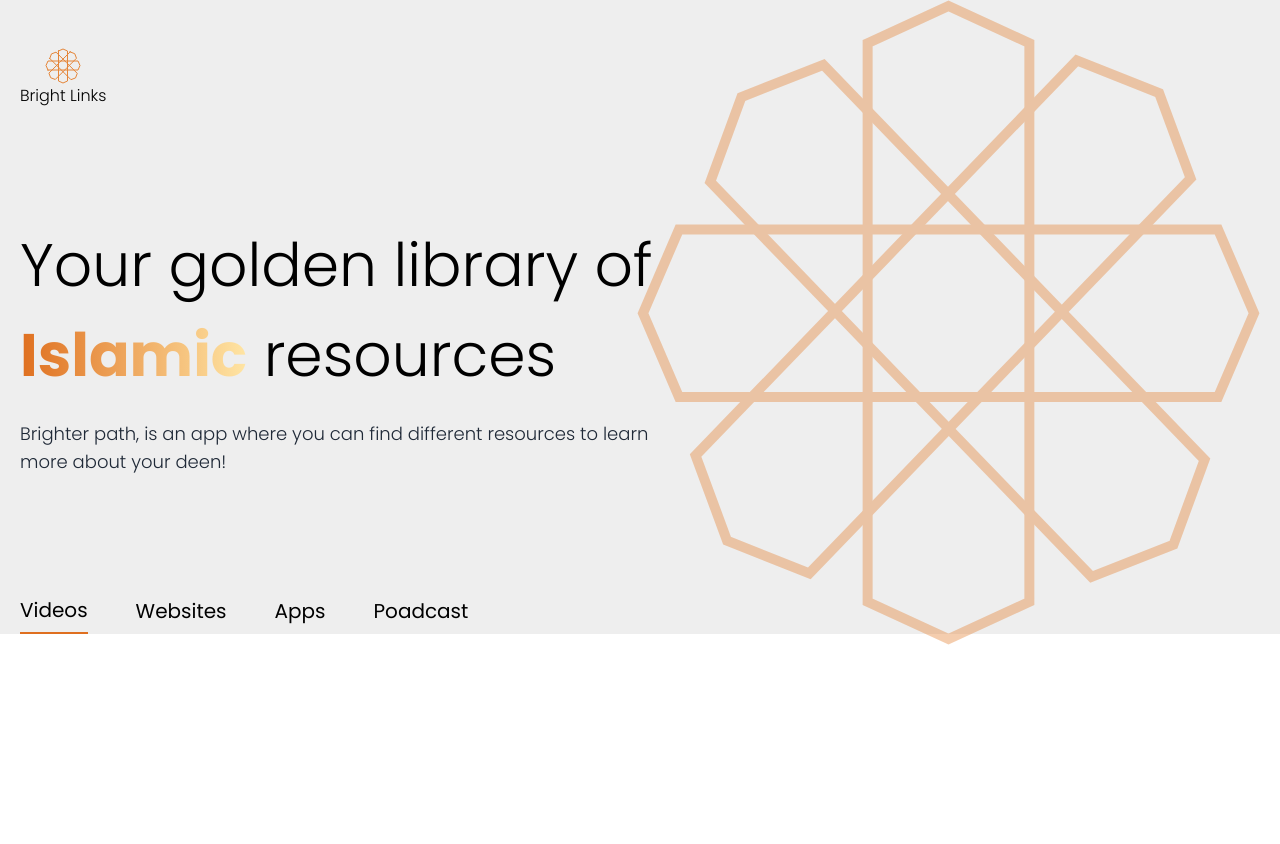
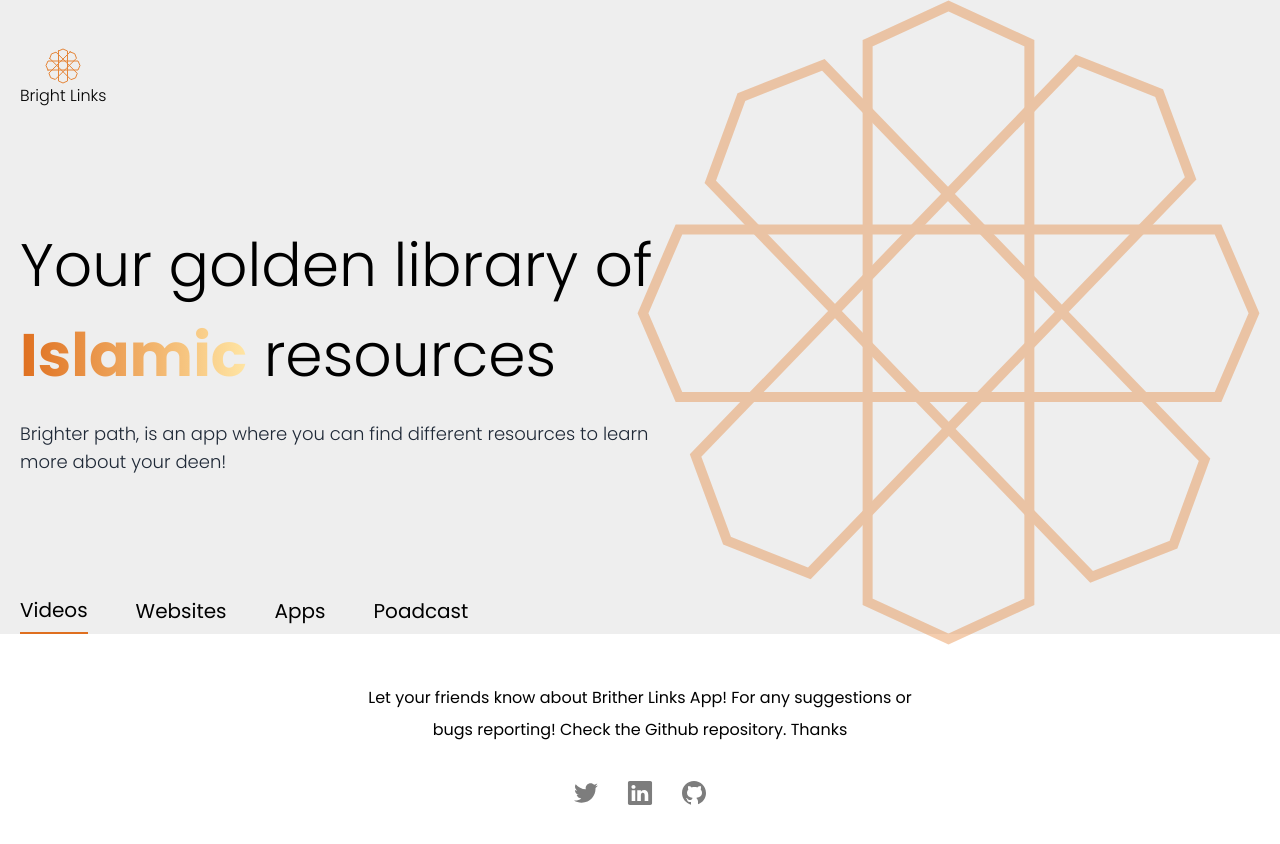
Before and after one commit to omarouhra/Bright-links, a Next.js app: page / in a window 1280 px wide. Shown: the top 844 px of the page. Before the commit the page ends 800 px from the top, so only its background shows below. Built offline with nearby package versions, Linux system fonts and the light colour scheme.

Commit message:
feat: share socials section

```diff
--- a/src/Icon/GithubIcon.tsx
+++ b/src/Icon/GithubIcon.tsx
@@ -6,8 +6,9 @@ function GithubIcon() {
       fill="#000000"
       xmlns="http://www.w3.org/2000/svg"
       viewBox="0 0 30 30"
-      width="60px"
-      height="60px"
+      width="30px"
+      height="30px"
+      className="fill-[#7D7D7D] hover:fill-[#DF6F1F]"
     >
       {" "}
       <path d="M15,3C8.373,3,3,8.373,3,15c0,5.623,3.872,10.328,9.092,11.63C12.036,26.468,12,26.28,12,26.047v-2.051 c-0.487,0-1.303,0-1.508,0c-0.821,0-1.551-0.353-1.905-1.009c-0.393-0.729-0.461-1.844-1.435-2.526 c-0.289-0.227-0.069-0.486,0.264-0.451c0.615,0.174,1.125,0.596,1.605,1.222c0.478,0.627,0.703,0.769,1.596,0.769 c0.433,0,1.081-0.025,1.691-0.121c0.328-0.833,0.895-1.6,1.588-1.962c-3.996-0.411-5.903-2.399-5.903-5.098 c0-1.162,0.495-2.286,1.336-3.233C9.053,10.647,8.706,8.73,9.435,8c1.798,0,2.885,1.166,3.146,1.481C13.477,9.174,14.461,9,15.495,9 c1.036,0,2.024,0.174,2.922,0.483C18.675,9.17,19.763,8,21.565,8c0.732,0.731,0.381,2.656,0.102,3.594 c0.836,0.945,1.328,2.066,1.328,3.226c0,2.697-1.904,4.684-5.894,5.097C18.199,20.49,19,22.1,19,23.313v2.734 c0,0.104-0.023,0.179-0.035,0.268C23.641,24.676,27,20.236,27,15C27,8.373,21.627,3,15,3z" />
--- a/src/Icon/LinkedinIcon.tsx
+++ b/src/Icon/LinkedinIcon.tsx
@@ -6,7 +6,7 @@ function LinkedinIcon() {
       width="30"
       height="30"
       viewBox="0 0 21 21"
-      className="fill-[#7D7D7D] hover:fill-[#0A66C2]"
+      className="fill-[#7D7D7D] hover:fill-[#DF6F1F]"
       xmlns="http://www.w3.org/2000/svg"
     >
       <path
--- a/src/Icon/TwitterIcon.tsx
+++ b/src/Icon/TwitterIcon.tsx
@@ -8,7 +8,7 @@ function TwitterIcon() {
       viewBox="0 0 21 21"
       fill="none"
       xmlns="http://www.w3.org/2000/svg"
-      className="fill-[#7D7D7D] hover:fill-[#1DA1F2]"
+      className="fill-[#7D7D7D] hover:fill-[#DF6F1F]"
     >
       <path d="M7.37548 17.2398C13.7059 17.2398 17.1678 12.0215 17.1678 7.49646C17.1678 7.34827 17.1647 7.20075 17.158 7.05384C17.8316 6.56888 18.413 5.9684 18.8748 5.28059C18.2581 5.55337 17.5945 5.73697 16.8984 5.81975C17.6089 5.39582 18.1544 4.72514 18.4118 3.9257C17.7362 4.32447 16.9971 4.60558 16.2264 4.75692C15.5983 4.09129 14.7042 3.67499 13.7142 3.67499C11.8136 3.67499 10.2723 5.20856 10.2723 7.09891C10.2723 7.36767 10.3026 7.62899 10.3616 7.87974C7.50122 7.73653 4.96482 6.37387 3.26732 4.30189C2.96159 4.82448 2.80078 5.41842 2.80131 6.02306C2.80131 7.21113 3.40889 8.25992 4.33287 8.87353C3.78632 8.85692 3.25177 8.71003 2.77417 8.44522C2.77366 8.4596 2.77366 8.4736 2.77366 8.48897C2.77366 10.1474 3.95997 11.532 5.53475 11.8458C5.23899 11.9259 4.93379 11.9664 4.62724 11.9663C4.40586 11.9663 4.19011 11.9446 3.98042 11.9045C4.41858 13.2652 5.6891 14.2553 7.19546 14.283C6.01751 15.2016 4.53365 15.7488 2.92092 15.7488C2.64657 15.749 2.37245 15.7332 2.09998 15.7013C3.62314 16.6727 5.43175 17.2396 7.37565 17.2396" />
     </svg>
--- /dev/null
+++ b/src/components/Share.tsx
@@ -0,0 +1,31 @@
+import GithubIcon from "@/Icon/GithubIcon";
+import LinkedinIcon from "@/Icon/LinkedinIcon";
+import TwitterIcon from "@/Icon/TwitterIcon";
+import React from "react";
+
+export const TwitterShare = () => {
+  const ShareURL = `https://twitter.com/intent/tweet?text=Ayats Wallpaper App&url=https://ayats-wallpapers.vercel.app/`;
+  return (
+    <a href={ShareURL} target="_blank" rel="noopener noreferrer">
+      <TwitterIcon />
+    </a>
+  );
+};
+
+export const LinkedinShare = () => {
+  const ShareURL = `https://www.linkedin.com/sharing/share-offsite/?url=https://ayats-wallpapers.vercel.app/`;
+
+  return (
+    <a href={ShareURL} target="_blank" rel="noopener noreferrer">
+      <LinkedinIcon />
+    </a>
+  );
+};
+
+export const GithubRepository = () => {
+  return (
+    <a href={""} target="_blank" rel="noopener noreferrer">
+      <GithubIcon />
+    </a>
+  );
+};
--- a/src/pages/index.tsx
+++ b/src/pages/index.tsx
@@ -1,4 +1,9 @@
 import Logo from "@/components/Logo";
+import {
+  GithubRepository,
+  LinkedinShare,
+  TwitterShare,
+} from "@/components/Share";
 import LogoMask from "@/Icon/logoMask";
 import { ButtonHTMLAttributes, DetailedHTMLProps, useState } from "react";
 
@@ -47,7 +52,19 @@ const Home = () => {
         </div>
       </section>
 
-      <main></main>
+      <main className="mx-auto max-w-[1600px] px-5">
+        <div className=" flex flex-col items-center justify-center space-y-8 py-12 ">
+          <p className="max-w-xl text-center md:leading-loose">
+            Let your friends know about Brither Links App! For any suggestions
+            or bugs reporting! Check the Github repository. Thanks
+          </p>
+          <div className="flex  items-center justify-center space-x-6">
+            <TwitterShare />
+            <LinkedinShare />
+            <GithubRepository />
+          </div>
+        </div>
+      </main>
 
       <footer></footer>
     </div>
```
